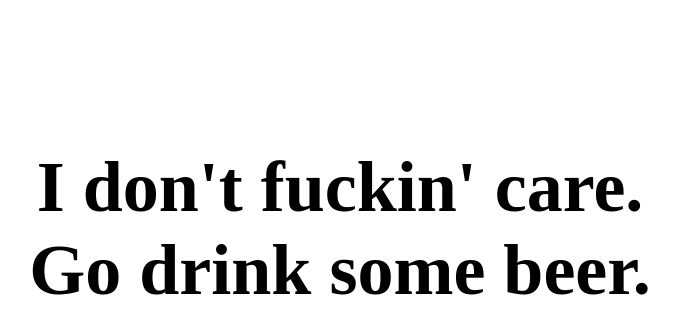
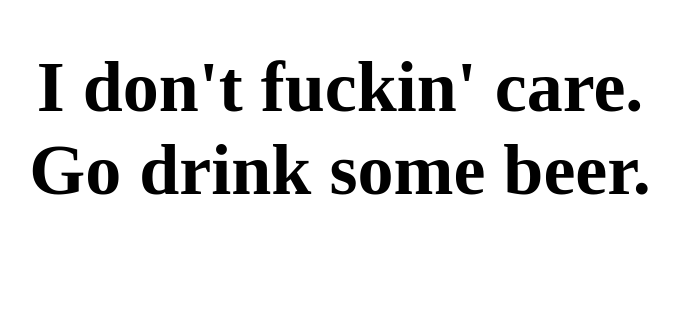
Before and after one commit to idontfuckincare/idontfuckincare.github.io, a plain HTML site: page index.html in a window 1280 px wide. Shown: the part 210-544 px from the top of the page, without its empty margins (300-979 px from the left). Drawn offline with Linux system fonts and the light colour scheme.

Commit message:
Add charset

```diff
--- a/index.html
+++ b/index.html
@@ -1,6 +1,7 @@
 <!doctype html>
 <html>
   <head>
+    <meta charset="UTF-8">
     <title>I don't fuckin' care.</title>
     <link href='http://fonts.googleapis.com/css?family=Libre+Baskerville' rel='stylesheet' type='text/css'>
     <style>
@@ -12,7 +13,7 @@
       }
       @media (min-width: 700px) {
         body {
-          padding-top: 300px;
+          padding-top: 200px;
           text-align: center;
         }
       }
```
